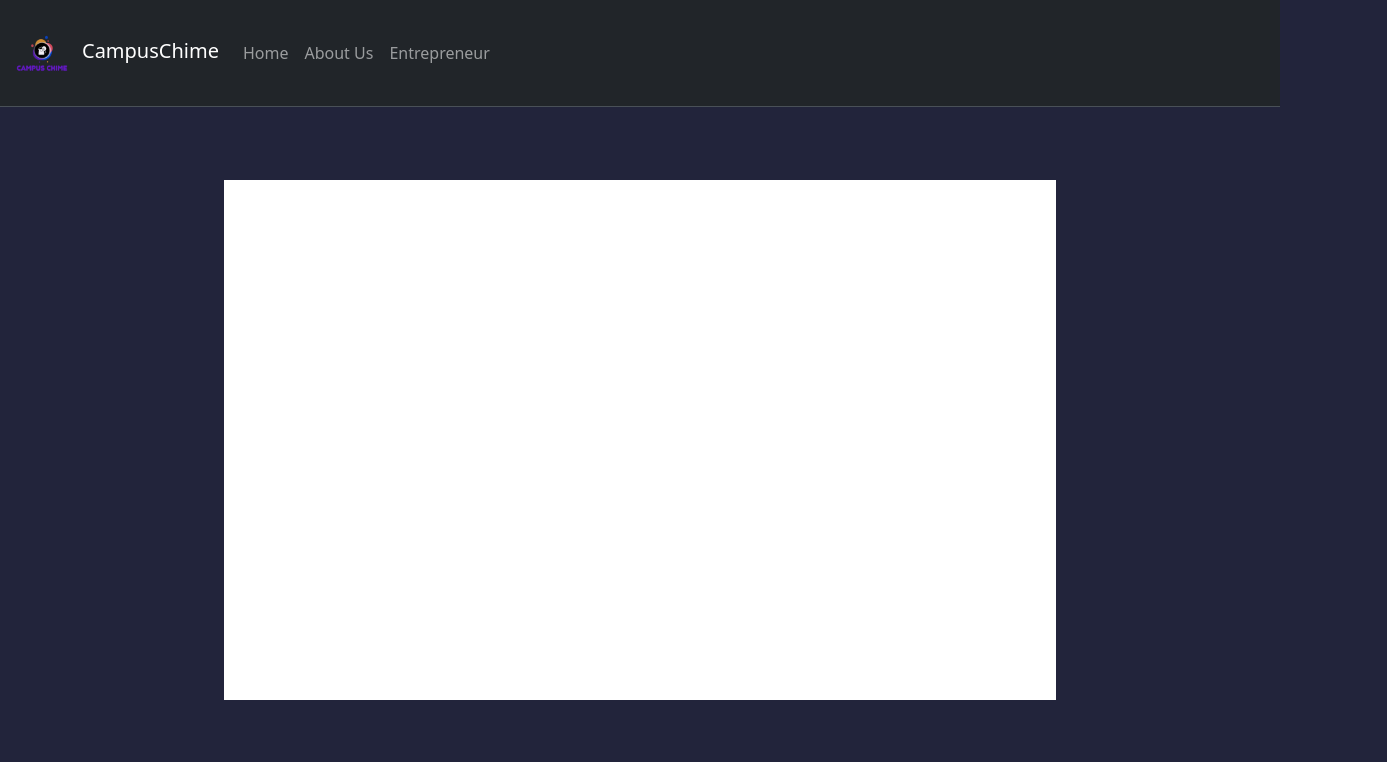
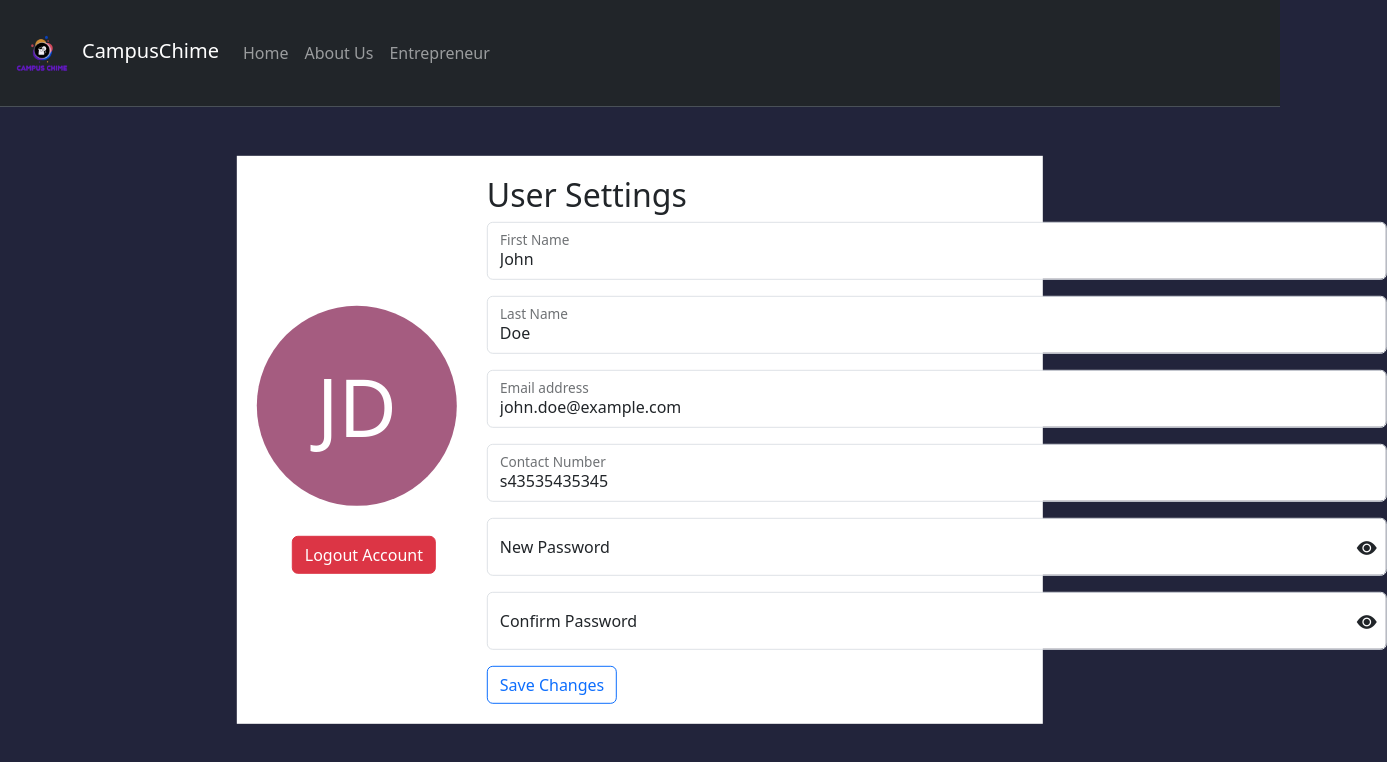
Before and after one commit to L2GS-19101360/CampusChime, a React (Vite) app: page /userSettingPage in a window 1280 px wide. Shown: the top 762 px of the page, 1387 px wide, since content can reach past the window. Built offline with nearby package versions, Linux system fonts and the light colour scheme.

Commit message:
usersettingpage frontend

```diff
--- a/src/pages/Login Page/LoginPage.jsx
+++ b/src/pages/Login Page/LoginPage.jsx
@@ -133,7 +133,7 @@ class LoginPage extends Component {
                   onSubmit={this.handleSubmit}
                   style={{ marginTop: "20px",  }}
                 >
-                  <FloatingLabel controlId="loginEmail" label="Email address">
+                  <FloatingLabel controlId="loginEmail" label="Email address" style={{color: "#0d6efd"}}>
                     <Form.Control
                       type="email"
                       placeholder="Email"
@@ -147,6 +147,7 @@ class LoginPage extends Component {
                         position: "absolute",
                         top: "20px",
                         right: "10px",
+                        color: "1a1e21"
                       }}
                     />
                   </FloatingLabel>
--- a/src/pages/User Setting Page/UserSettingPage.jsx
+++ b/src/pages/User Setting Page/UserSettingPage.jsx
@@ -1,26 +1,67 @@
 import React, { Component } from "react";
-import "bootstrap/dist/css/bootstrap.min.css";
-import "bootstrap/dist/js/bootstrap.bundle.min";
+import {
+  Navbar,
+  Container,
+  Nav,
+  Form,
+  Button,
+  FloatingLabel,
+} from "react-bootstrap";
+import { Link } from "react-router-dom";
+import WebLogo from "../../assets/CampusChimePurple.png";
+import LetteredAvatar from "../../components/LetteredAvater";
 import "bootstrap-icons/font/bootstrap-icons.css";
-import { Navbar, Container, Nav, Button } from "react-bootstrap";
-import { Link } from "react-router-dom/cjs/react-router-dom";
-import WebLogo from "../../assets/CampusChimePurple.png";
-import '../User Setting Page/UserSettingPage.css';
+
+const handleLogout = () => {
+  sessionStorage.clear();
+  window.location.href = "/";
+};
 
 class UserSettingPage extends Component {
-
   constructor() {
     super();
+    this.state = {
+      showPassword: false,
+      firstName: "John", // Example initial values
+      lastName: "Doe",
+      email: "john.doe@example.com",
+      contactNumber: "s43535435345",
+      newPassword: "",
+      confirmPassword: "",
+    };
   }
 
-    componentDidMount() {
+  componentDidMount() {}
 
-    }
-    componentWillUnmount() {
+  componentWillUnmount() {}
 
-    }
+  handleInputChange = (e) => {
+    this.setState({ [e.target.name]: e.target.value });
+  };
+
+  handleSubmit = (e) => {
+    e.preventDefault();
+    // Handle the form submission logic here (e.g., update user settings)
+    // You can use this.state to get the updated values
+  };
+
+  togglePasswordVisibility = () => {
+    this.setState((prevState) => ({
+      showPassword: !prevState.showPassword,
+    }));
+  };
 
   render() {
+    const {
+      firstName,
+      lastName,
+      email,
+      contactNumber,
+      newPassword,
+      confirmPassword,
+    } = this.state;
+    const inputType = this.state.showPassword ? "text" : "password";
+
     return (
       <div>
         <Navbar
@@ -62,18 +103,161 @@ class UserSettingPage extends Component {
                 </Nav.Link>
               </Nav>
             </div>
-
           </Container>
         </Navbar>
 
-                <div style={{backgroundColor: 'white', height: '65%', width: '65%', position: 'absolute', left: '50%', top: '55%', transform: 'translate(-50%, -50%)'}}>
-
+        <div
+          style={{
+            backgroundColor: "white",
+            padding: "20px",
+            width: "63%",
+            position: "absolute",
+            left: "50%",
+            top: "55%",
+            transform: "translate(-50%, -50%)",
+            display: "flex",
+            flexDirection: "row",
+            alignItems: "center",
+          }}
+        >
+          <div>
+            <LetteredAvatar name={`${firstName} ${lastName}`} size={200} />
+            <Button
+              variant="danger"
+              onClick={handleLogout}
+              style={{
+                marginLeft: "35px",
+                marginTop: "30px",
+              }}
+            >
+              Logout Account
+            </Button>
           </div>
 
+          <div style={{ marginLeft: "30px" }}>
+            <h2>User Settings</h2>
+            <Form onSubmit={this.handleSubmit} style={{ width: "900px" }}>
+              <Form.Group className="mb-3" controlId="formFirstName">
+                <FloatingLabel controlId="floatingFirstName" label="First Name">
+                  <Form.Control
+                    type="text"
+                    placeholder="Enter your first name"
+                    name="firstName"
+                    value={firstName}
+                    onChange={this.handleInputChange}
+                  />
+                </FloatingLabel>
+              </Form.Group>
+
+              <Form.Group className="mb-3" controlId="formLastName">
+                <FloatingLabel controlId="floatingLastName" label="Last Name">
+                  <Form.Control
+                    type="text"
+                    placeholder="Enter your last name"
+                    name="lastName"
+                    value={lastName}
+                    onChange={this.handleInputChange}
+                  />
+                </FloatingLabel>
+              </Form.Group>
+
+              <Form.Group className="mb-3" controlId="formEmail">
+                <FloatingLabel controlId="floatingEmail" label="Email address">
+                  <Form.Control
+                    type="email"
+                    placeholder="Enter your email address"
+                    name="email"
+                    value={email}
+                    onChange={this.handleInputChange}
+                    readOnly
+                  />
+                </FloatingLabel>
+              </Form.Group>
+
+              <Form.Group className="mb-3" controlId="formContactNumber">
+                <FloatingLabel
+                  controlId="floatingContactNumber"
+                  label="Contact Number"
+                >
+                  <Form.Control
+                    type="tel"
+                    placeholder="Enter your contact number"
+                    name="contactNumber"
+                    value={contactNumber}
+                    onChange={this.handleInputChange}
+                  />
+                </FloatingLabel>
+              </Form.Group>
+
+              <Form.Group className="mb-3" controlId="formNewPassword">
+                <FloatingLabel
+                  controlId="floatingNewPassword"
+                  label="New Password"
+                >
+                  <Form.Control
+                    type={inputType}
+                    placeholder="Enter your new password"
+                    name="newPassword"
+                    value={newPassword}
+                    onChange={this.handleInputChange}
+                  />
+                  <i
+                    className={`ms-2 ${
+                      this.state.showPassword
+                        ? "bi bi-eye-slash-fill"
+                        : "bi bi-eye-fill"
+                    }`}
+                    onClick={this.togglePasswordVisibility}
+                    style={{
+                      fontSize: "20px",
+                      cursor: "pointer",
+                      position: "absolute",
+                      top: "15px",
+                      right: "10px",
+                    }}
+                  ></i>
+                </FloatingLabel>
+              </Form.Group>
+
+              <Form.Group className="mb-3" controlId="formConfirmPassword">
+                <FloatingLabel
+                  controlId="floatingConfirmPassword"
+                  label="Confirm Password"
+                >
+                  <Form.Control
+                    type={inputType}
+                    placeholder="Confirm your new password"
+                    name="confirmPassword"
+                    value={confirmPassword}
+                    onChange={this.handleInputChange}
+                  />
+                  <i
+                    className={`ms-2 ${
+                      this.state.showPassword
+                        ? "bi bi-eye-slash-fill"
+                        : "bi bi-eye-fill"
+                    }`}
+                    onClick={this.togglePasswordVisibility}
+                    style={{
+                      fontSize: "20px",
+                      cursor: "pointer",
+                      position: "absolute",
+                      top: "15px",
+                      right: "10px",
+                    }}
+                  ></i>
+                </FloatingLabel>
+              </Form.Group>
+
+              <Button variant="outline-primary" type="submit">
+                Save Changes
+              </Button>
+            </Form>
           </div>
-        )
+        </div>
+      </div>
+    );
+  }
 }
 
-}
-
-export default UserSettingPage
+export default UserSettingPage;
```
Lines whose indentation alone changed are shown as unchanged.
